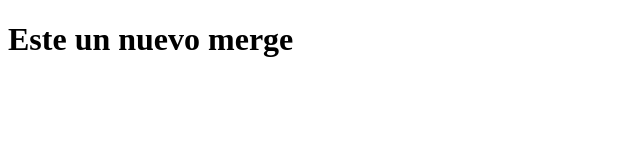
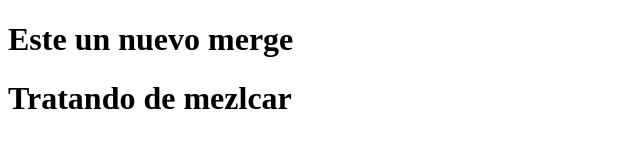
Before and after one commit to LevyMerino/hellogit, a plain HTML site: page new merge.html in a window 1280 px wide. Shown: the whole page, without its empty margins (0-640 px from the left). Drawn offline with Linux system fonts and the light colour scheme.

Commit message:
Nueva linea

```diff
--- a/new merge.html
+++ b/new merge.html
@@ -7,6 +7,7 @@
 </head>
 <body>
     <h1>Este un nuevo merge</h1>
+    <h1>Tratando de mezlcar</h1>
 </body>
 
 
```
